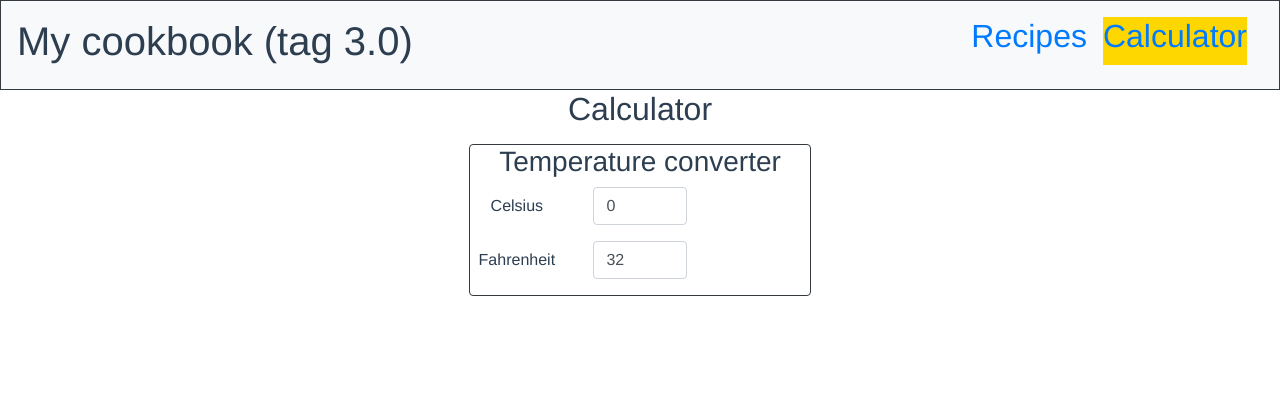
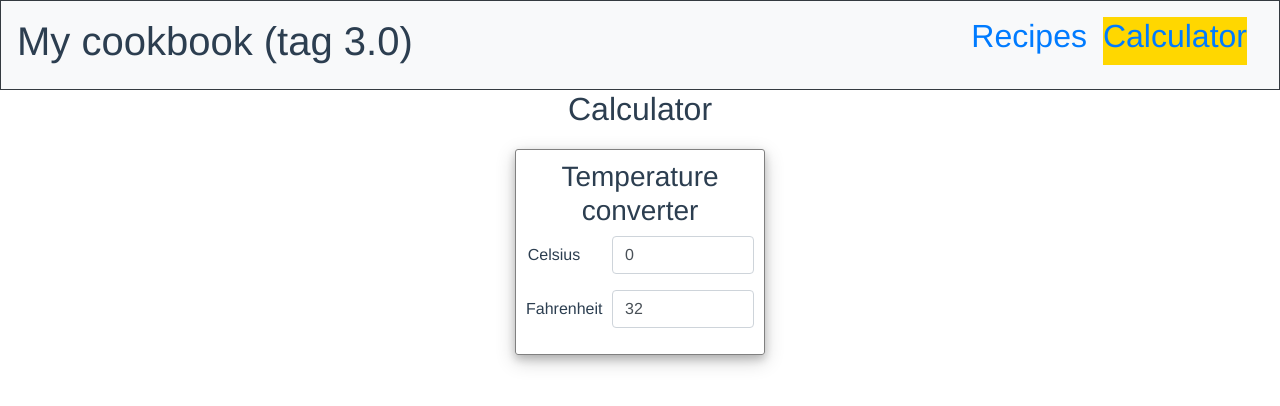
Before and after one commit to bridgecrew-perf6/ljukic-fer-spa-deploy, a Vue app: page /calculator in a window 1280 px wide. Shown: the top 406 px of the page. Built offline with nearby package versions, Linux system fonts and the light colour scheme.

Commit message:
Custom events, slots

```diff
--- a/src/components/RecipeCard.vue
+++ b/src/components/RecipeCard.vue
@@ -1,5 +1,5 @@
 <template>
-  <div class="card mt-2 mr-2" style="width: 230px">
+  <small-card>
     <router-link :to="'/recipes/' + id" class="mr-3">
       <img class="card-img-top" style="width: 190px;" :src="image">
     </router-link>
@@ -15,7 +15,6 @@
       <a :href="url" target="_blank" class="card-link">
         <span class="badge badge-success">{{ url.substring(0, 20) }}...</span>
       </a>
-
     </div>
     <details v-if="ingredients">
       <summary><h3>Ingredients</h3></summary>
@@ -23,12 +22,14 @@
         <li v-for="ingredient in ingredients" :key="ingredient" class="list-group-item">{{ ingredient }} </li>
       </ul>
     </details>
-  </div>
+    <button class="btn btn-danger" @click="deleteRecipe">Delete</button>
+  </small-card>
 </template>
 
 
 <script>
 export default {
+  emits: ["deleteRecipe"],
   props: [
     "id",
     "image",
@@ -45,8 +46,15 @@ export default {
     idUrl() {
       return '/recipes' + this.id;
     }
+  },
+  methods: {
+    deleteRecipe() {
+      console.log("emitting delete recipe for ", this.id);
+      this.$emit('deleteRecipe', { id: this.id });
+    }
   }
 };
+
 </script>
 <style scoped>
 div.card-body .badge {
--- /dev/null
+++ b/src/components/SmallCard.vue
@@ -0,0 +1,15 @@
+<template>
+  <div>
+    <slot></slot>
+  </div>
+</template>
+<style scoped>
+    div {
+        border: 1px gray solid;
+        border-radius: 3px;
+        width: 250px;
+        box-shadow: 0 4px 8px 0 rgba(0, 0, 0, 0.2), 0 6px 20px 0 rgba(0, 0, 0, 0.19);
+        padding: 10px;
+        margin: 5px;
+    }
+</style>
--- a/src/components/TempConverter.vue
+++ b/src/components/TempConverter.vue
@@ -1,10 +1,10 @@
 <template>
-  <div class="border rounded border-dark">
+  <small-card>
     <h3>Temperature converter</h3>
     <form>
       <div class="form-group row">
         <label for="celsius" class="col-sm-4 col-form-label">Celsius</label>
-        <div class="col-4">
+        <div class="col-8">
           <input
             type="number"
             class="form-control"
@@ -16,7 +16,7 @@
       </div>
       <div class="form-group row">
         <label for="fahrenheit" class="col-4 col-form-label">Fahrenheit</label>
-        <div class="col-4">
+        <div class="col-8">
           <input
             type="number"
             class="form-control"
@@ -27,7 +27,7 @@
         </div>
       </div>
     </form>
-  </div>
+  </small-card>
 </template>
 
 
--- a/src/main.js
+++ b/src/main.js
@@ -4,9 +4,11 @@ import App from "./App.vue";
 import router from "./router";
 import RecipeCard from './components/RecipeCard.vue';
 import TempConverter from './components/TempConverter.vue';
+import SmallCard from './components/SmallCard.vue';
 
 const app = createApp(App);
 app.use(router);
 app.component('recipe-card', RecipeCard);
 app.component('temp-converter', TempConverter);
+app.component('small-card', SmallCard);
 app.mount("#app");
--- a/src/views/Recipes.vue
+++ b/src/views/Recipes.vue
@@ -1,9 +1,12 @@
 <template>
-  <div v-if="selectedRecipe" class="d-flex justify-content-center">
-    Recipe #{{ id }}
-    <recipe-card :key="selectedRecipe.id"
-        v-bind="selectedRecipe"
-      ></recipe-card>
+  <div v-if="selectedRecipe">
+    <h2>Recipe #{{ id }}</h2><br>
+    <div class="d-flex justify-content-center">
+      <recipe-card :key="selectedRecipe.id"
+          v-bind="selectedRecipe"
+          @delete-recipe="deleteRecipe"
+        ></recipe-card>
+      </div>
   </div>
   <div v-else>
     <h2>All recipes ({{allRecipes.length}})</h2>
@@ -12,6 +15,7 @@
       <recipe-card v-for="recipe in allRecipes"
         :key="recipe.id"
         v-bind="recipe"
+        @delete-recipe="deleteRecipe"
       ></recipe-card>
     </div>
   </div>
@@ -44,6 +48,13 @@ export default {
         } catch (error) {
             console.error(error);
         }
+    },
+    deleteRecipe (args) {
+      console.log("deleting recipe", args, this.allRecipes.length);
+      this.allRecipes = this.allRecipes.filter(x => x.id !== args.id);
+      if (this.selectedRecipe && this.selectedRecipe.id === args.id) {
+        this.selectedRecipe = null;
+      }
     }
   },
   async mounted() {
```
